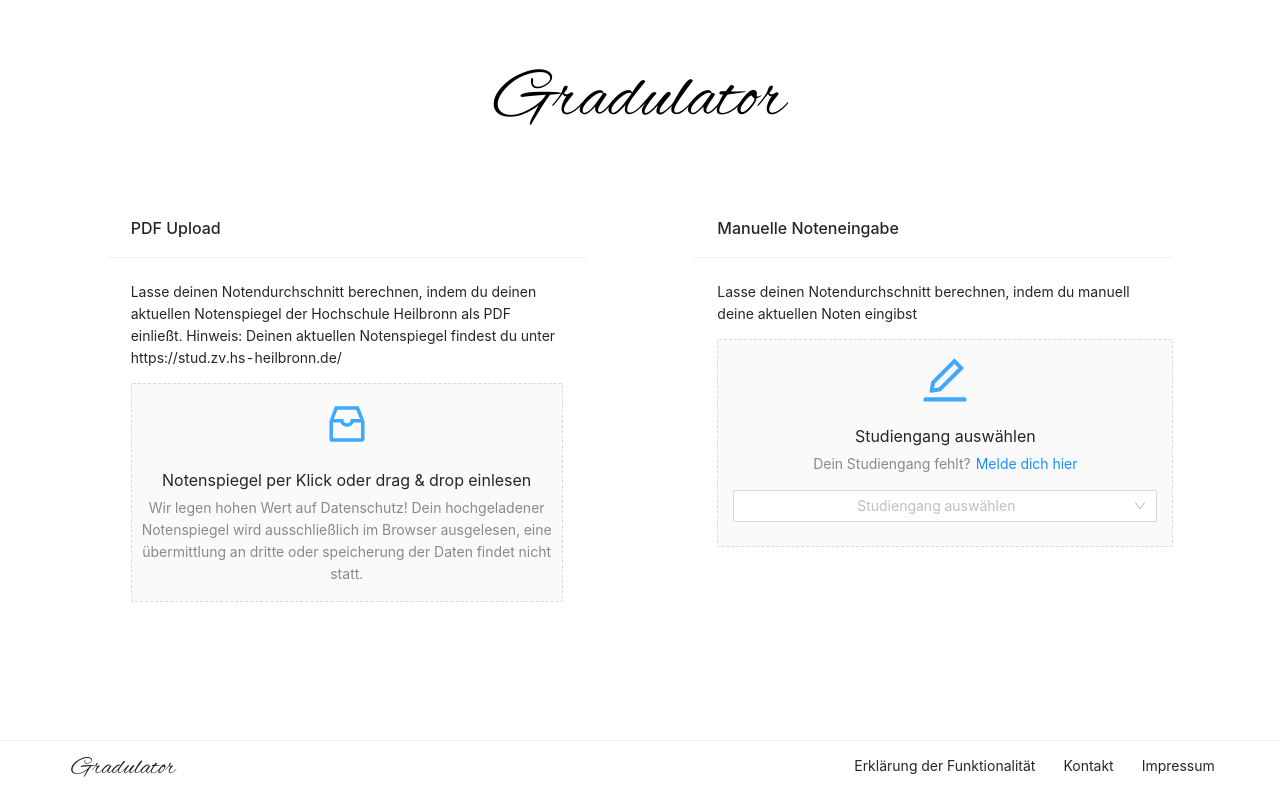
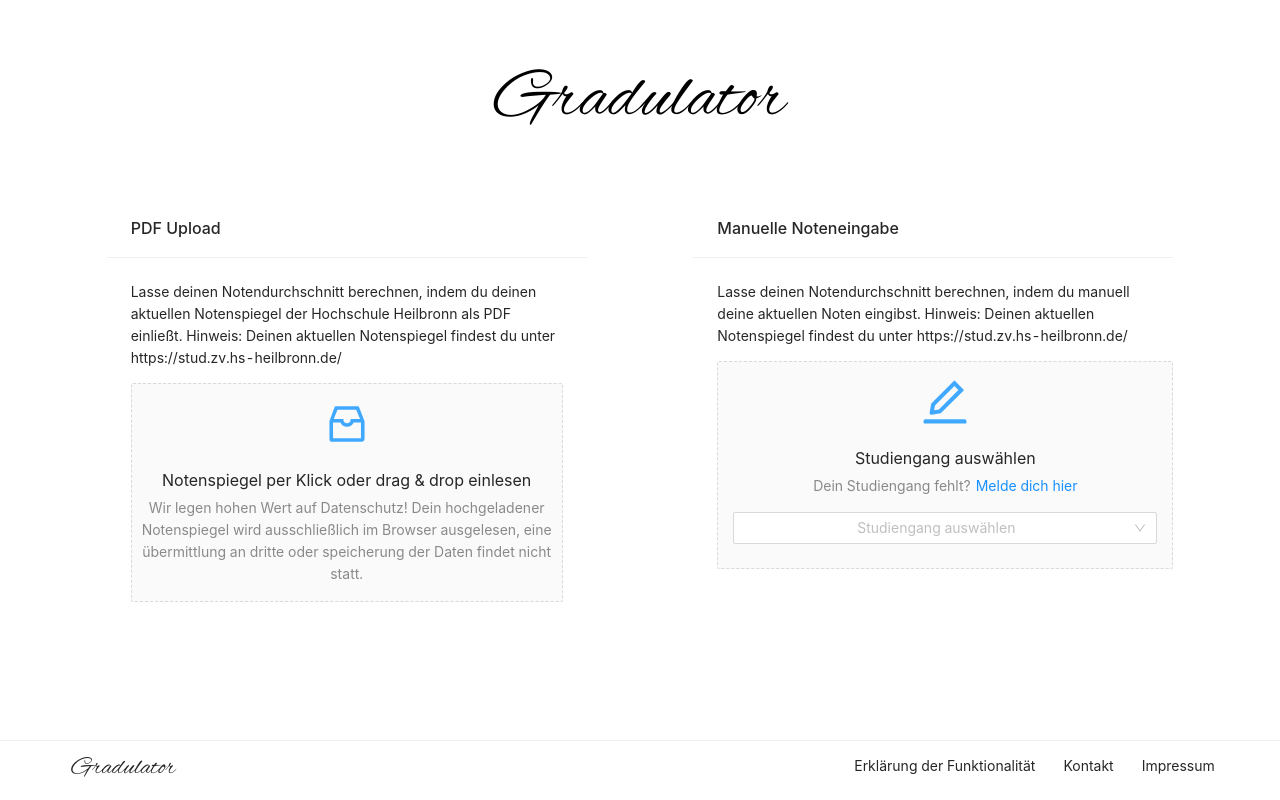
Before and after one commit to malik-zenth/gradulator, a React (Create React App) app: page / in a window 1280 px wide. Built offline with nearby package versions, Linux system fonts and the light colour scheme; the HTML template or start-up script is replaced by a standard one.

Commit message:
Added new text

```diff
--- a/src/Components/ManualDataEntry.tsx
+++ b/src/Components/ManualDataEntry.tsx
@@ -7,7 +7,7 @@
         return (
             <div>
                 <Card title="Manuelle Noteneingabe" bordered={false} bodyStyle={{paddingBottom: 0}}>
-                    <p>Lasse deinen Notendurchschnitt berechnen, indem du manuell deine aktuellen Noten eingibst</p>
+                    <p>Lasse deinen Notendurchschnitt berechnen, indem du manuell deine aktuellen Noten eingibst. Hinweis: Deinen aktuellen Notenspiegel findest du unter https://stud.zv.hs-heilbronn.de/</p>
                 </Card>
             </div>
         )
```
